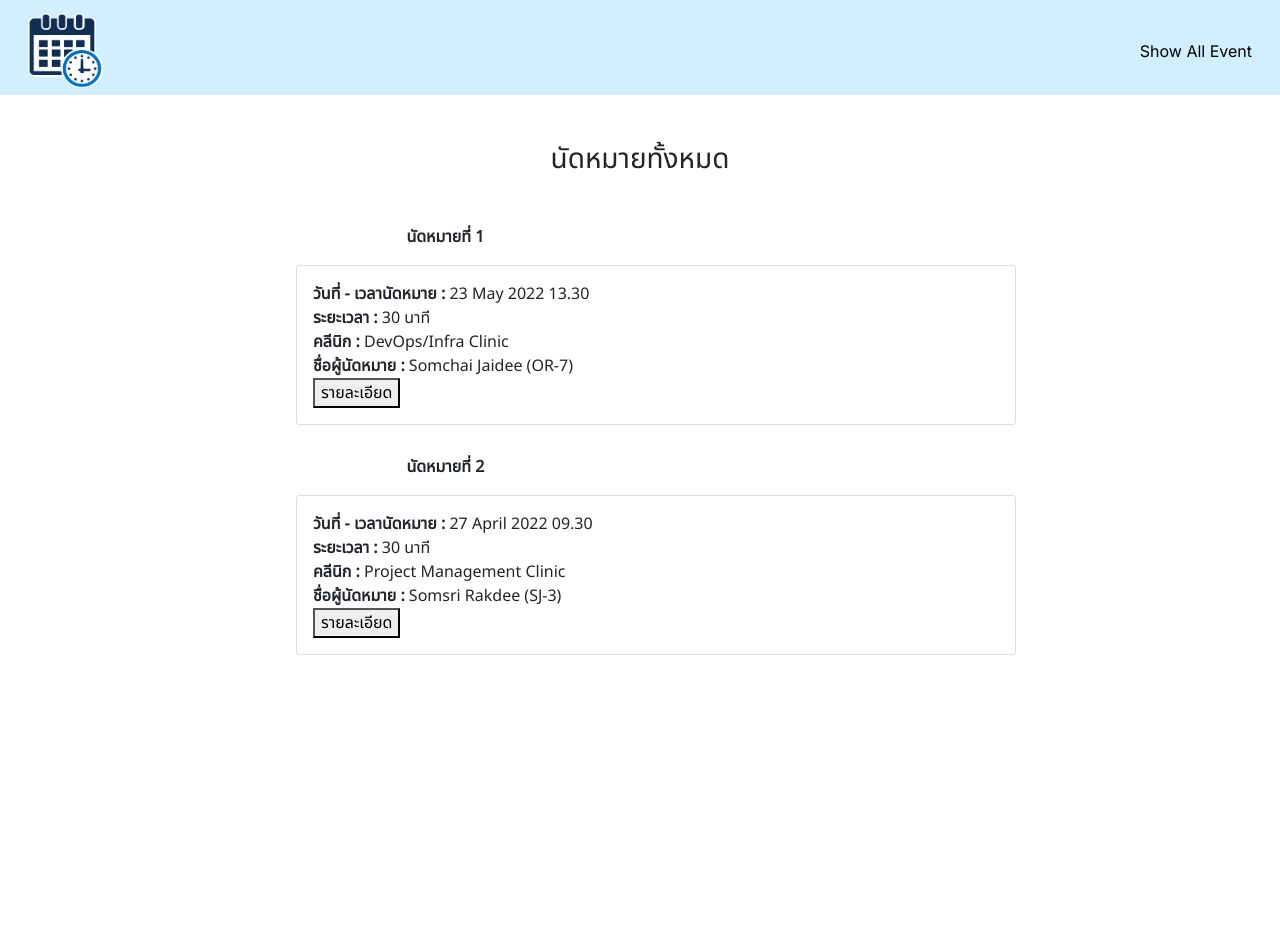
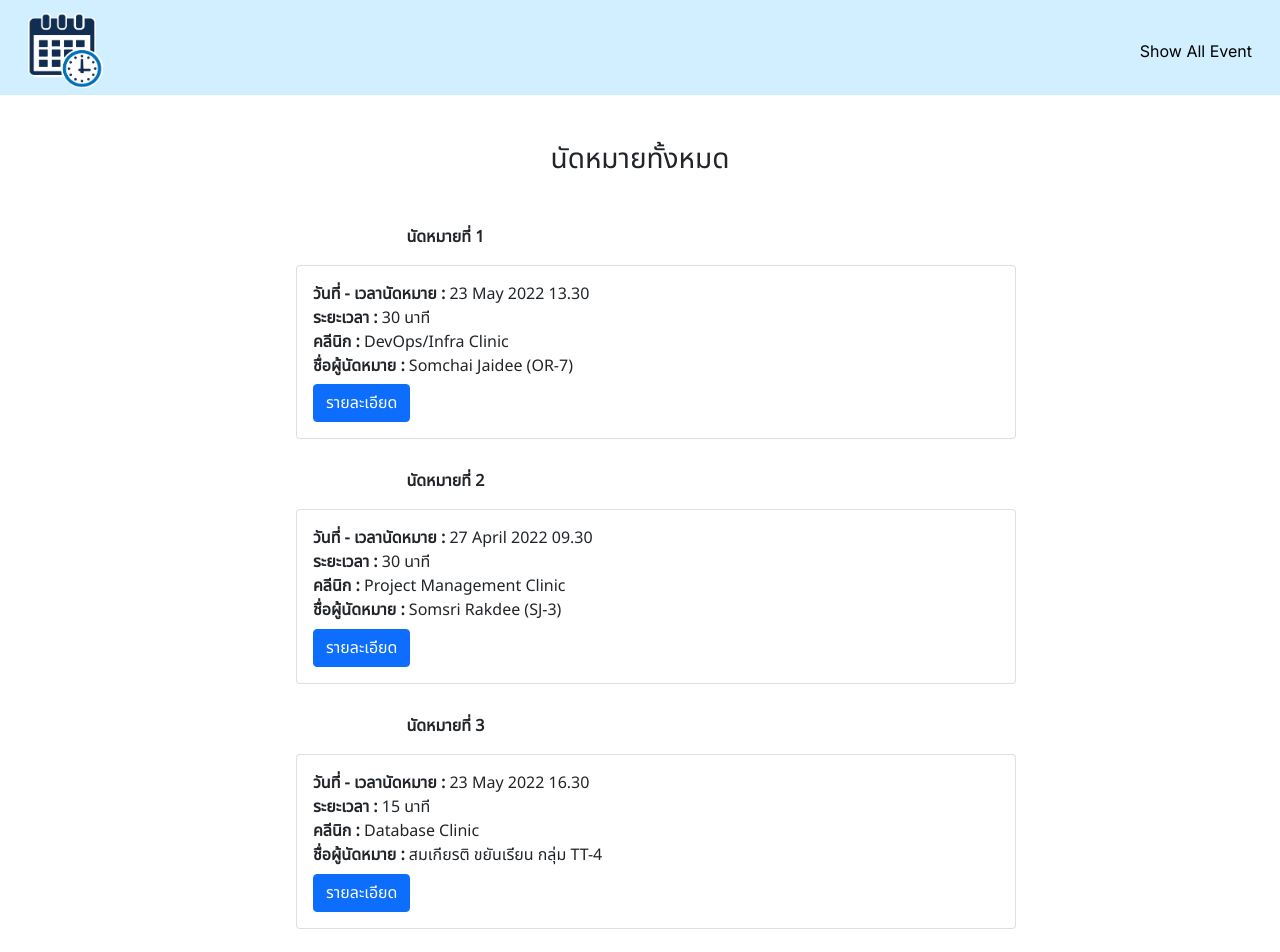
Before and after one commit to pisenuta/OASIP-SY-6, a Vue app: page /#/ShowAllEvent in a window 1280 px wide. Shown: the top 952 px of the page. Before the commit the page ends 800 px from the top, so only its background shows below. Built offline with nearby package versions, Linux system fonts and the light colour scheme; data requests are answered from the project's data file; a web font is replaced by a local one.

Commit message:
update db.json

```diff
--- a/data/db.json
+++ b/data/db.json
@@ -4,7 +4,12 @@
             "bookingId":1,
             "bookingName": "Somchai Jaidee (OR-7)",
             "bookingEmail": "somchai.jai@mail.kmutt.ac.th",
-            "eventCategory": "DevOps/Infra Clinic",
+            "eventCategory": {
+                "eventCategoryId": 2,
+                "eventCategoryName": "DevOps/Infra Clinic",
+                "eventCategoryDescription": "Use this event category for DevOps/Infra clinic.",
+                "eventDuration": 20
+            },
             "eventNotes": null,
             "eventStartTime": "23 May 2022 13.30",
             "eventDuration": 30
@@ -13,9 +18,61 @@
             "bookingId":2,
             "bookingName": "Somsri Rakdee (SJ-3)",
             "bookingEmail": "somsri.rak@mail.kmutt.ac.th",
-            "eventCategory": "Project Management Clinic",
+            "eventCategory": {
+                "eventCategoryId": 1,
+                "eventCategoryName": "Project Management Clinic",
+                "eventCategoryDescription": "ตารางนัดหมายนี้ใช้สำหรับนัดหมาย project management clinic ในวิชา INT221 integrated project I ให้นักศึกษาเตรียมเอกสารที่เกี่ยวข้องเพื่อแสดงระหว่างขอคำปรึกษา",
+                "eventDuration": 30
+            },
             "eventNotes": "ขอปรึกษาเพื่อนไม่ช่วยงาน",
             "eventStartTime": "27 April 2022 09.30",
+            "eventDuration": 30
+        },
+        {
+            "bookingId":3,
+            "bookingName": "สมเกียรติ ขยันเรียน กลุ่ม TT-4",
+            "bookingEmail": "somkiat.kay@kmutt.ac.th",
+            "eventCategory": {
+                "eventCategoryId": 3,
+                "eventCategoryName": "Database Clinic",
+                "eventCategoryDescription": "ตารางนัดหมายนี้ใช้สำหรับนัดหมาย database clinic ในวิชา INT221 integrated project I",
+                "eventDuration": 15
+            },
+            "eventNotes": null,
+            "eventStartTime": "23 May 2022 16.30",
+            "eventDuration": 15
+        }
+    ],
+
+    "eventCategory":[
+        {
+            "eventCategoryId": 1,
+            "eventCategoryName": "Project Management Clinic",
+            "eventCategoryDescription": "ตารางนัดหมายนี้ใช้สำหรับนัดหมาย project management clinic ในวิชา INT221 integrated project I ให้นักศึกษาเตรียมเอกสารที่เกี่ยวข้องเพื่อแสดงระหว่างขอคำปรึกษา",
+            "eventDuration": 30
+        },
+        {
+            "eventCategoryId": 2,
+            "eventCategoryName": "DevOps/Infra Clinic",
+            "eventCategoryDescription": "Use this event category for DevOps/Infra clinic.",
+            "eventDuration": 20
+        },
+        {
+            "eventCategoryId": 3,
+            "eventCategoryName": "Database Clinic",
+            "eventCategoryDescription": "ตารางนัดหมายนี้ใช้สำหรับนัดหมาย database clinic ในวิชา INT221 integrated project I",
+            "eventDuration": 15
+        },
+        {
+            "eventCategoryId": 4,
+            "eventCategoryName": "Client-side Clinic",
+            "eventCategoryDescription": "ตารางนัดหมายนี้ใช้สำหรับนัดหมาย client-side clinic ในวิชา INT221 integrated project I",
+            "eventDuration": 30
+        },
+        {
+            "eventCategoryId": 5,
+            "eventCategoryName": "Server-side Clinic",
+            "eventCategoryDescription": null,
             "eventDuration": 30
         }
     ]
--- a/src/components/EventList.vue
+++ b/src/components/EventList.vue
@@ -8,11 +8,13 @@ import { ref } from 'vue';
     })
     let DetailBtn = ref(false)
     const openDetail = () => {
+
         DetailBtn.value = true
     }
     const close = () =>{
         DetailBtn.value = false
     }
+
 </script>
 
 <template>
@@ -25,14 +27,14 @@ import { ref } from 'vue';
                     <div class="card-body">
                         <b>วันที่ - เวลานัดหมาย :</b> {{event.eventStartTime}}<br>
                         <b>ระยะเวลา :</b> {{event.eventDuration}} นาที <br>
-                        <b>คลีนิก :</b> {{event.eventCategory}}<br>
+                        <b>คลีนิก :</b> {{event.eventCategory.eventCategoryName}}<br>
                         <b>ชื่อผู้นัดหมาย :</b> {{event.bookingName}}<br>
-                        <button @click="openDetail" v-if="DetailBtn == false">รายละเอียด</button>
-                        <button @click="close" v-if="DetailBtn == true">ซ่อน</button>
-                        <div class="card-detail" v-if="DetailBtn == true">
+                        <div class="card-detail" v-if="DetailBtn == true" >
                             <b>Email :</b> {{event.bookingEmail}}<br>
                             <b>Note : </b>{{event.eventNotes}}<br>
                         </div>
+                        <button id="open" type="button" class="btn btn-primary" @click="openDetail" v-if="DetailBtn == false">รายละเอียด</button>
+                        <button id="close" type="button" class="btn btn-danger" @click="close" v-if="DetailBtn == true">ซ่อน</button>
                     </div>
                 </div>
             </div>
@@ -54,4 +56,8 @@ ul{
 p{
     margin-left: 30%;
 }
+button{
+    margin-top: 1%;
+}
+
 </style>
--- a/src/components/Home.vue
+++ b/src/components/Home.vue
@@ -18,6 +18,7 @@
 <style scoped>
 @import url('https://fonts.googleapis.com/css2?family=Inter&display=swap');
 @import url('https://fonts.googleapis.com/css2?family=Radio+Canada:wght@600&display=swap');
+@import url('https://fonts.googleapis.com/css2?family=Noto+Sans+Thai&display=swap');
 .homepage {
     font-family: 'Inter', sans-serif;
     text-align: center;
@@ -32,6 +33,7 @@
 
 .caption{
     margin-top: 3em;
+    font-family: 'Noto Sans Thai', sans-serif;
 }
 .caption a {
  color: #C95C5C;
--- a/src/components/NavBar.vue
+++ b/src/components/NavBar.vue
@@ -1,5 +1,4 @@
 <script setup>
-import { ref } from 'vue'
 
 </script>
 
--- a/src/components/ShowAllEvent.vue
+++ b/src/components/ShowAllEvent.vue
@@ -2,6 +2,7 @@
   import {ref, onBeforeMount} from 'vue'
   import EventList from './EventList.vue'
   const events = ref([])
+  const evevtCategory = ref([])
 
   const getEvents= async () =>{
     const res = await fetch('http://localhost:5000/event')
@@ -9,8 +10,15 @@
         events.value = await res.json()
       }
   }
+  // const getEventCategory= async () =>{
+  //   const res = await fetch('http://localhost:5000/eventCategory')
+  //     if(res.status === 200){
+  //       evevtCategory.value = await res.json()
+  //     }
+  // }
   onBeforeMount(async () =>{
     await getEvents()
+    // await getEventCategory()
   })
 
   const schedule = () =>{
```
Lines whose indentation alone changed are shown as unchanged.
